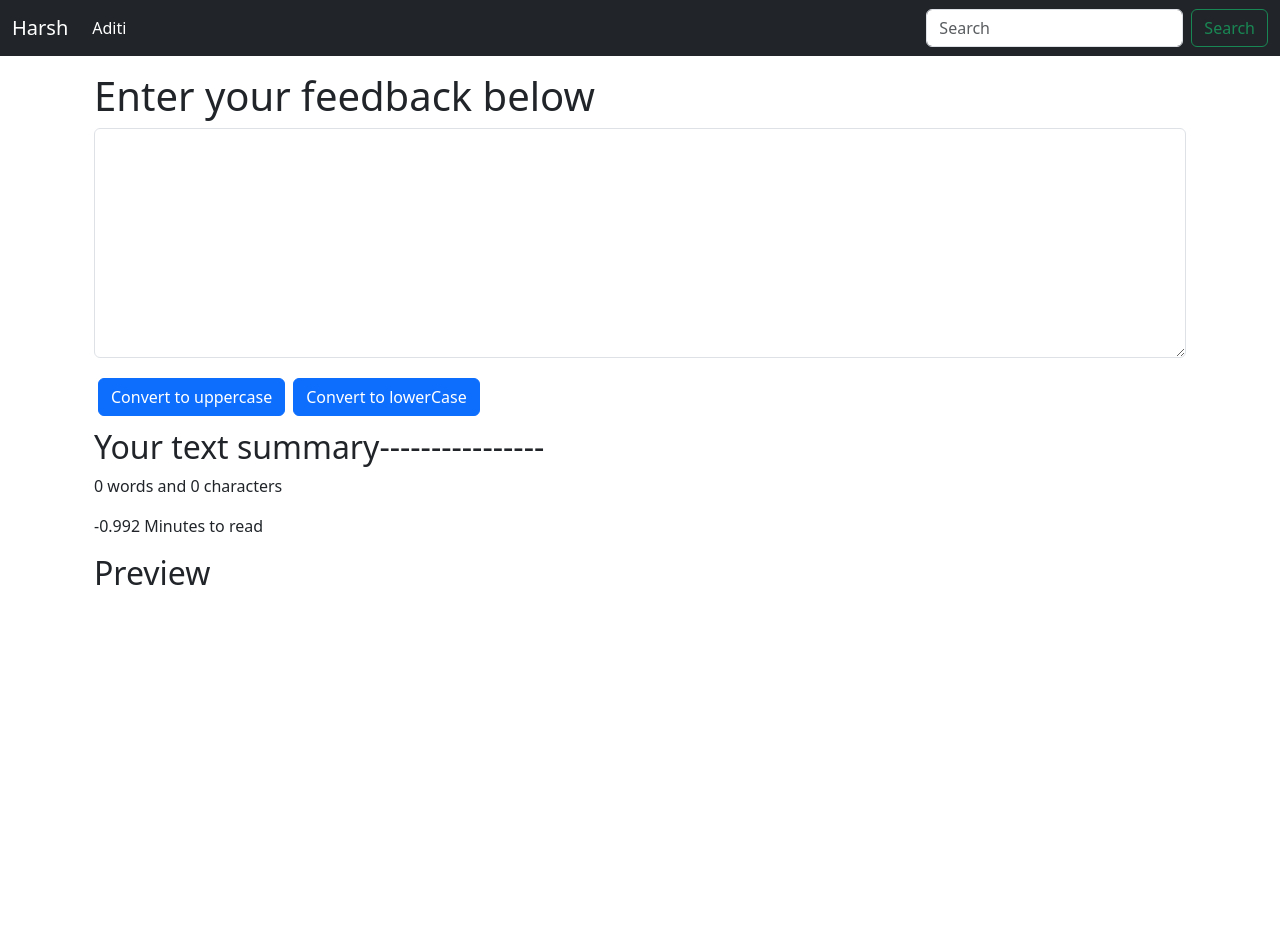
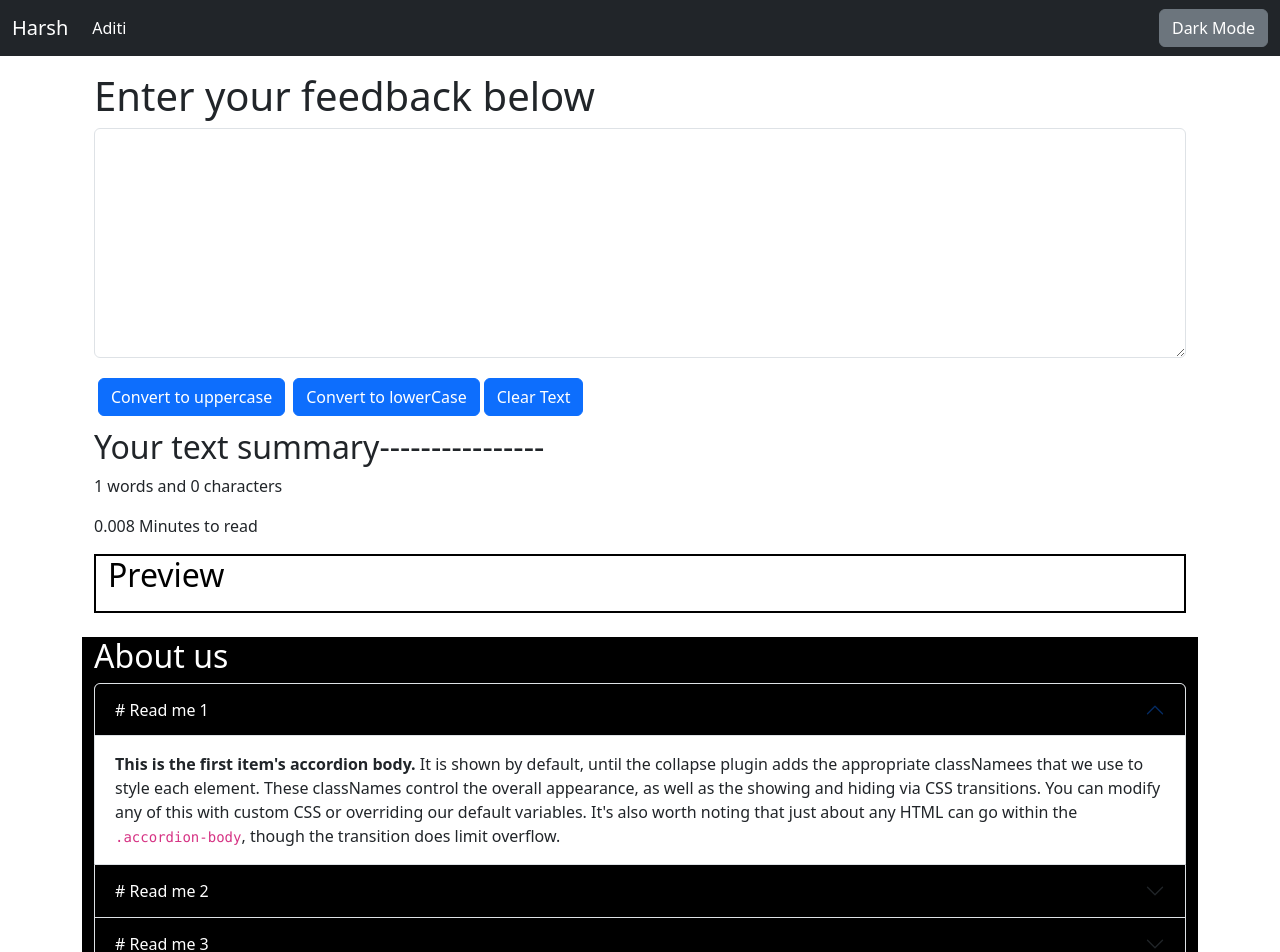
Before and after one commit to harshJyoriya1009/Word-Converter-React, a React (Create React App) app: page / in a window 1280 px wide. Shown: the top 952 px of the page. Before the commit the page ends 800 px from the top, so only its background shows below. Built offline with nearby package versions, Linux system fonts and the light colour scheme.

Commit message:
Again some new features

```diff
--- a/src/App.js
+++ b/src/App.js
@@ -1,4 +1,5 @@
 import './App.css';
+import About from './components/About';
 import Navbar from './components/Navbar';
 import TextForm from './components/TextForm';
 
@@ -13,6 +14,9 @@
 <div className="container my-3">
 <TextForm heading="Enter your feedback below"/>
 </div>
+<div className="container my-4">
+<About subHeading1="# Read me 1" subHeading2="# Read me 2" subHeading3="# Read me 3"/>
+</div>
     </>
   );
 }
--- /dev/null
+++ b/src/components/About.js
@@ -0,0 +1,76 @@
+import React, { useState } from 'react'
+
+export default function About(props) {
+
+    const [myStyle, setmyStyle] = useState({
+        backgroundColor: 'black',
+        color: "white"
+    })
+    const[btntext, setBtnText ]= useState(" ")
+
+  const toggleStyle=()=>{
+        if(myStyle.color === 'black'){
+            setmyStyle({
+                backgroundColor: 'black',
+                color: "white",
+                border: "2px solid white"
+            })
+            setBtnText("Enable dark mode")
+        }
+        else{
+            setmyStyle({
+                backgroundColor: 'white',
+                color: "black",
+                border: "2px solid black"
+            })
+            setBtnText("Enable bright mode")
+        }
+    }
+
+  return (
+    <div className="container" style={myStyle}>
+        <h2>About us</h2>
+            <div className="accordion" id="accordionExample">
+        <div className="accordion-item">
+            <h2 className="accordion-header" id="headingOne">
+            <button className="accordion-button" type="button" data-bs-toggle="collapse" style={myStyle} data-bs-target="#collapseOne" aria-expanded="true" aria-controls="collapseOne">
+               {props.subHeading1}
+            </button>
+            </h2>
+            <div id="collapseOne" className="accordion-collapse collapse show" aria-labelledby="headingOne" data-bs-parent="#accordionExample">
+            <div className="accordion-body">
+                <strong>This is the first item's accordion body.</strong> It is shown by default, until the collapse plugin adds the appropriate classNamees that we use to style each element. These classNames control the overall appearance, as well as the showing and hiding via CSS transitions. You can modify any of this with custom CSS or overriding our default variables. It's also worth noting that just about any HTML can go within the <code>.accordion-body</code>, though the transition does limit overflow.
+            </div>
+            </div>
+        </div>
+        <div className="accordion-item">
+            <h2 className="accordion-header" id="headingTwo">
+            <button className="accordion-button collapsed" type="button" data-bs-toggle="collapse" style={myStyle} data-bs-target="#collapseTwo" aria-expanded="false" aria-controls="collapseTwo">
+            {props.subHeading2}
+            </button>
+            </h2>
+            <div id="collapseTwo" className="accordion-collapse collapse" aria-labelledby="headingTwo" data-bs-parent="#accordionExample">
+            <div className="accordion-body">
+                <strong>This is the second item's accordion body.</strong> It is hidden by default, until the collapse plugin adds the appropriate classNamees that we use to style each element. These classNames control the overall appearance, as well as the showing and hiding via CSS transitions. You can modify any of this with custom CSS or overriding our default variables. It's also worth noting that just about any HTML can go within the <code>.accordion-body</code>, though the transition does limit overflow.
+            </div>
+            </div>
+        </div>
+        <div className="accordion-item">
+            <h2 className="accordion-header" id="headingThree">
+            <button className="accordion-button collapsed" type="button" data-bs-toggle="collapse" style={myStyle} data-bs-target="#collapseThree" aria-expanded="false" aria-controls="collapseThree">
+            {props.subHeading3}
+            </button>
+            </h2>
+            <div id="collapseThree" className="accordion-collapse collapse" aria-labelledby="headingThree" data-bs-parent="#accordionExample">
+            <div className="accordion-body">
+                <strong>This is the third item's accordion body.</strong> It is hidden by default, until the collapse plugin adds the appropriate classNamees that we use to style each element. These classNames control the overall appearance, as well as the showing and hiding via CSS transitions. You can modify any of this with custom CSS or overriding our default variables. It's also worth noting that just about any HTML can go within the <code>.accordion-body</code>, though the transition does limit overflow.
+            </div>
+            </div>
+        </div>
+        </div>
+        <div className="container my-2">
+        <button onClick={toggleStyle} type="button"  className="btn btn-secondary" >{btntext}</button>
+        </div>
+    </div>
+  )
+}
--- a/src/components/Navbar.js
+++ b/src/components/Navbar.js
@@ -17,10 +17,11 @@
                 <a className="nav-link active" aria-current="page" href="/">{props.aboutText}</a>
               </li>
             </ul>
-            <form className="d-flex" role="search">
+            {/* <form className="d-flex" role="search">
               <input className="form-control me-2" type="search" placeholder="Search" aria-label="Search" />
               <button className="btn btn-outline-success" type="submit">Search</button>
-            </form>
+            </form> */}
+            <button type="button" className="btn btn-secondary">Dark Mode</button>
           </div>
         </div>
       </nav>
--- a/src/components/TextForm.js
+++ b/src/components/TextForm.js
@@ -16,10 +16,15 @@
         setText(nextText);
     }
 
-    // const clearText=()=>{
-    //     let nextText=text.clear(setText)-----------------------------------------------------------------------
-    //     setText(nextText);
-    // }
+    const clearText=()=>{
+        let nextText=" "
+        setText(nextText);
+    }
+
+    const myStyle={
+        color:"black",
+        border: "2px solid black"
+    }
     const [text, setText] = useState("");
   return (
     <>
@@ -31,16 +36,22 @@
    </div>
   <button className="btn btn-primary mx-1" onClick={handleUpClick}>Convert to uppercase</button>
   <button className="btn btn-primary mx-1 my-1" onClick={handleDnClick}>Convert to lowerCase</button>
-  {/* <button className="btn btn-primary" onClick={clearText}>Clear</button> */}
+  <button className="btn btn-primary" onClick={clearText}>Clear Text</button>
    </div>
    </div>
    <div className="container my-2">
     <h2>Your text summary----------------</h2>
-    <p>{text.split(" ").length-1} words and {text.length} characters</p>
-    <p>{0.008 * text.split(" ").length-1} Minutes to read</p>
-    <h2>Preview</h2>
-    <p>{text}</p>
+    <p>{text.split(" ").length} words and {text.length} characters</p>
+    <p>{0.008 * text.split(" ").length} Minutes to read</p>
+
+    <div className="xod"style={myStyle}>
+    <h2 className='container' >Preview</h2>
+    <p className='container'>{text}</p>
+    </div>
+
    </div>
+
+
    </>
   )
 }
```
